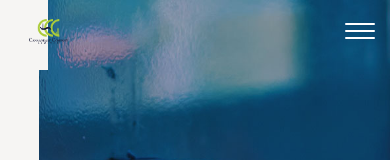
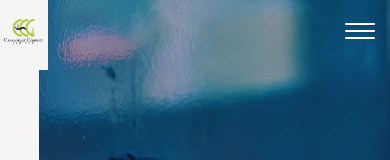
Before and after one commit to Imwene/canaangroupco, a plain HTML site: page index.html in a window 390 px wide. Shown: the top 160 px of the page. Drawn offline with nearby package versions, Linux system fonts and the light colour scheme.

Commit message:
Logo collapse mobile

```diff
--- a/css/style.css
+++ b/css/style.css
@@ -732,7 +732,7 @@ label.error{
   .logo{
     max-height: 54px;
     max-width: 10vmin;
-    margin-left: 5px;
+    margin-left: -20px;
   }
   .brand-panel{
     max-width: 10vmin;
```
